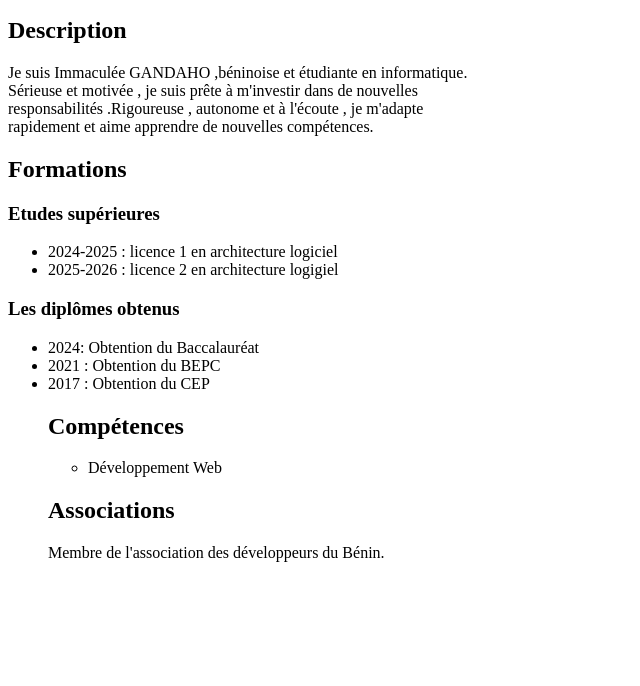
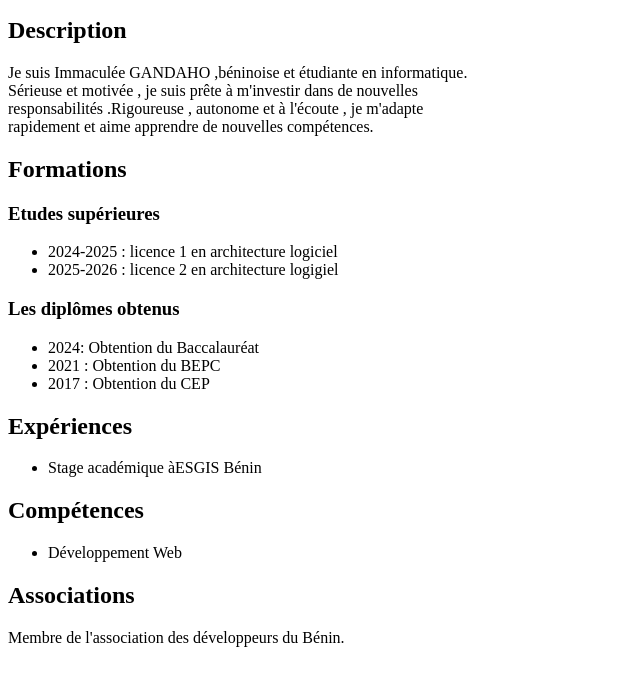
Before and after one commit to gandahoimma-cmd/mon-cv, a plain HTML site: page index.html in a window 1280 px wide. Shown: the part 110-796 px from the top of the page, without its empty margins (0-640 px from the left). Drawn offline with Linux system fonts and the light colour scheme.

Commit message:
ajout de la section expérience

```diff
--- a/index.html
+++ b/index.html
@@ -27,7 +27,12 @@
         <li>2024: Obtention du Baccalauréat</li>
         <li>2021 : Obtention du BEPC</li>
         <li>2017 : Obtention du CEP</li>
+    </ul>
 
+    <h2>Expériences</h2>
+    <ul>
+        <li>Stage académique àESGIS Bénin</li>
+    </ul>
         <h2>Compétences</h2>
     <ul>
     <li>Développement Web</li>
```
